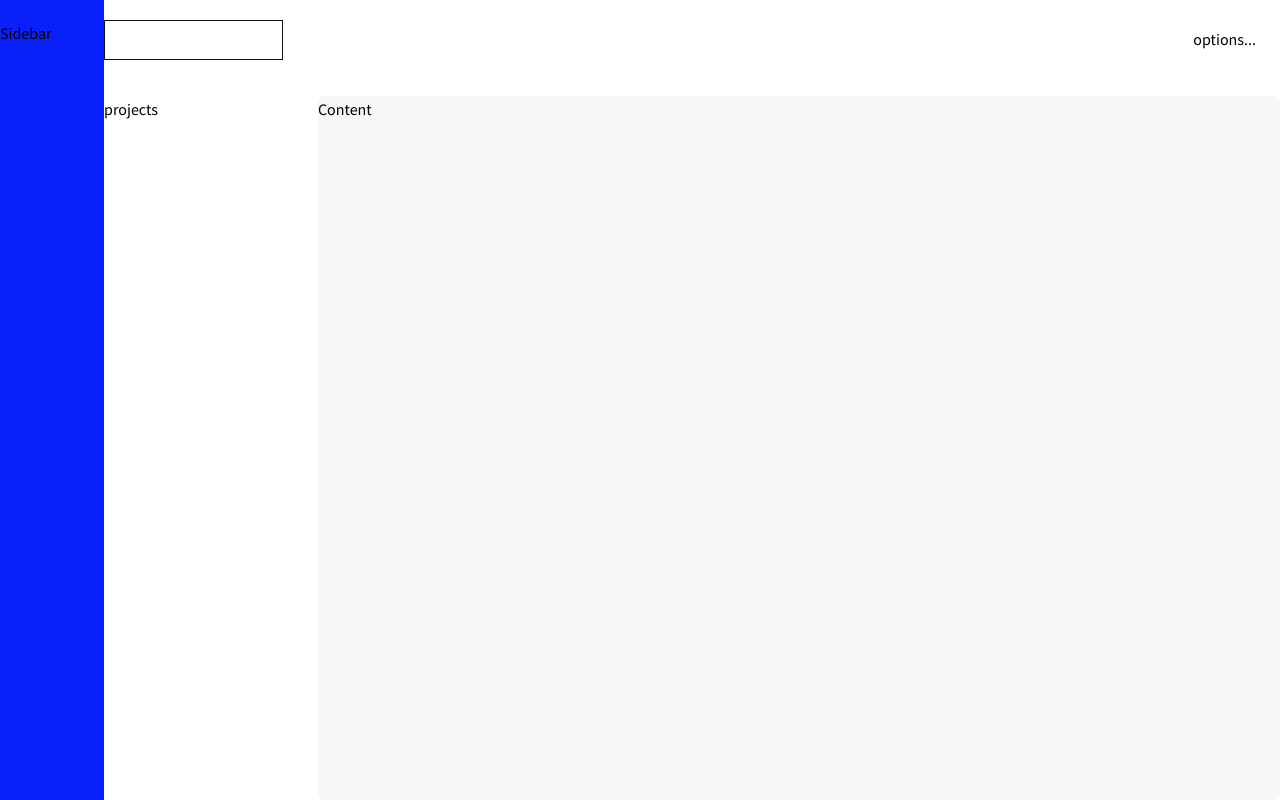
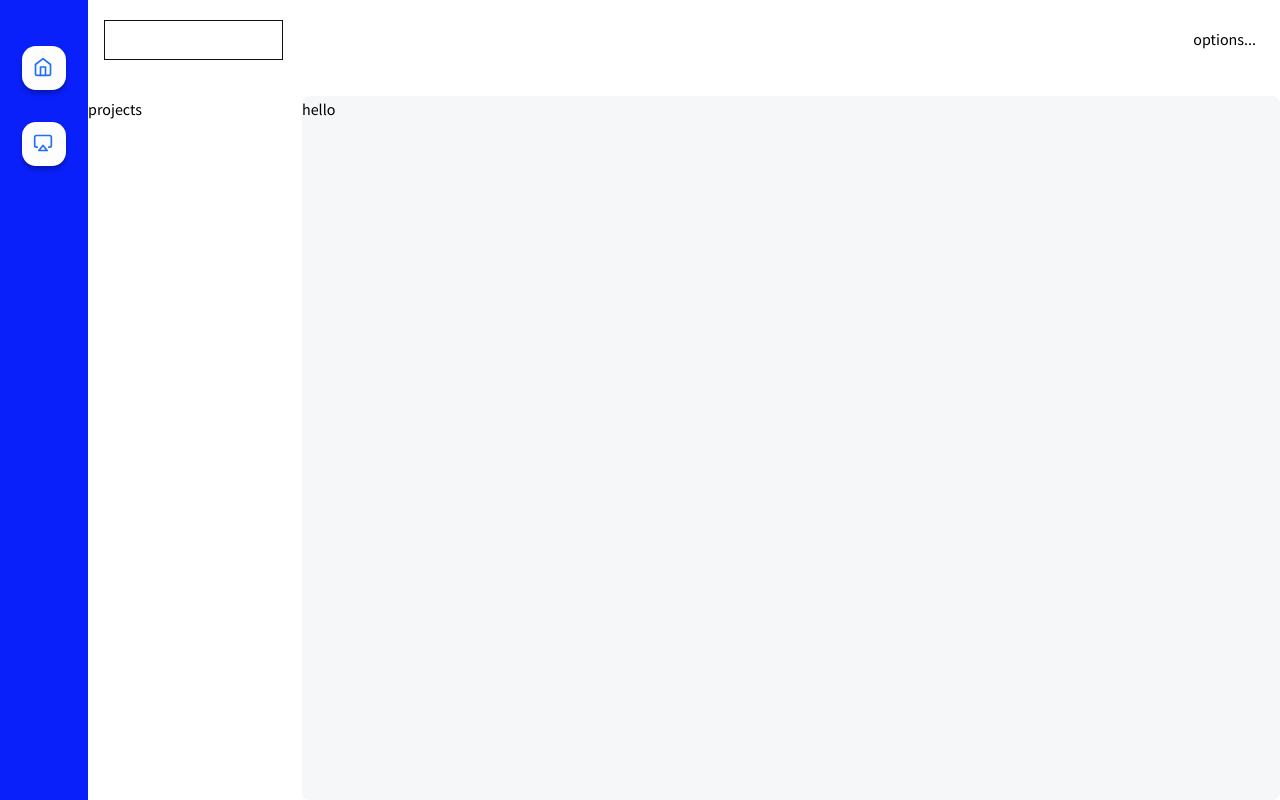
Before and after one commit to vinicius0197/codestreak, a React (Create React App) app: page / in a window 1280 px wide. Built offline with nearby package versions, Linux system fonts and the light colour scheme.

Commit message:
simple navigation on sidebar

```diff
--- a/src/components/App.js
+++ b/src/components/App.js
@@ -17,19 +17,22 @@ const Layout = styled.div`
 
 const App = () => {
   return(
+    <Layout>
       <Router history={history}>
-      <Switch>
-        <Route path="/">
-          <Layout>
         <Sidebar />
         <ProjectsTab />
         <Navbar />
-            <ContentArea />
-          </Layout>
+        <Switch>
+          <Route exact path="/">
+            <ContentArea example="hello" />
+          </Route>
+
+          <Route path="/statistics">
+            <ContentArea example="statistics" />
           </Route>
         </Switch>
       </Router>
-
+    </Layout>
   );
 };
 
--- a/src/components/ContentArea/index.js
+++ b/src/components/ContentArea/index.js
@@ -3,10 +3,10 @@ import {
   ContentBackground
 } from './styles';
 
-const ContentArea = () => {
+const ContentArea = props => {
   return(
     <ContentBackground>
-      Content
+      { props.example }
     </ContentBackground>
   );
 };
--- a/src/components/Sidebar/index.js
+++ b/src/components/Sidebar/index.js
@@ -1,12 +1,30 @@
 import React from 'react';
+
 import {
-  SidebarBackground
+  Link
+} from "react-router-dom";
+
+import {
+  SidebarBackground,
+  SidebarButton,
+  HomeIcon,
+  StatsIcon
 } from './styles';
 
 const Sidebar = () => {
   return(
     <SidebarBackground>
-      Sidebar
+      <Link to="/">
+        <SidebarButton>
+          <HomeIcon />
+        </SidebarButton>
+      </Link>
+
+      <Link to="/statistics">
+        <SidebarButton>
+          <StatsIcon />
+        </SidebarButton>
+      </Link>
     </SidebarBackground>
   );
 };
--- a/src/components/Sidebar/styles.js
+++ b/src/components/Sidebar/styles.js
@@ -1,9 +1,42 @@
 import styled from 'styled-components';
+import { ReactComponent as Home } from '../../assets/home.svg';
+import { ReactComponent as Stats } from '../../assets/airplay.svg';
+
 
 export const SidebarBackground = styled.aside`
-  min-width: 6.5rem;
+  display: flex;
+  flex-direction: column;
+  align-items: center;
+  min-width: 5.5rem;
   height: 100vh;
   background-color: #0920FB;
   overflow-x: hidden;
-  padding-top: 20px;
+  padding-top: 30px;
 `;
+
+export const SidebarButton = styled.div`
+  width: 44px;
+  height: 44px;
+  padding: 11px;
+  background: #FDFDFD;
+  margin: 1rem 0;
+  box-shadow: 0px 4px 4px rgba(0, 0, 0, 0.25);
+  border-radius: 14px;
+  cursor: pointer;
+  transition-duration: 0.25s;
+
+  &:hover {
+    transform: scale(1.1);
+    box-shadow: 0px 4px 4px rgba(0, 0, 0, 0.5);
+  }
+`;
+
+export const HomeIcon = styled(Home)`
+  height: 20px;
+  width: 20px;
+`;
+
+export const StatsIcon = styled(Stats)`
+  height: 20px;
+  width: 20px;
+`;
```
Also changed, not shown: src/assets/airplay.svg (added), src/assets/home.svg (added). Lines whose indentation alone changed are shown as unchanged.
